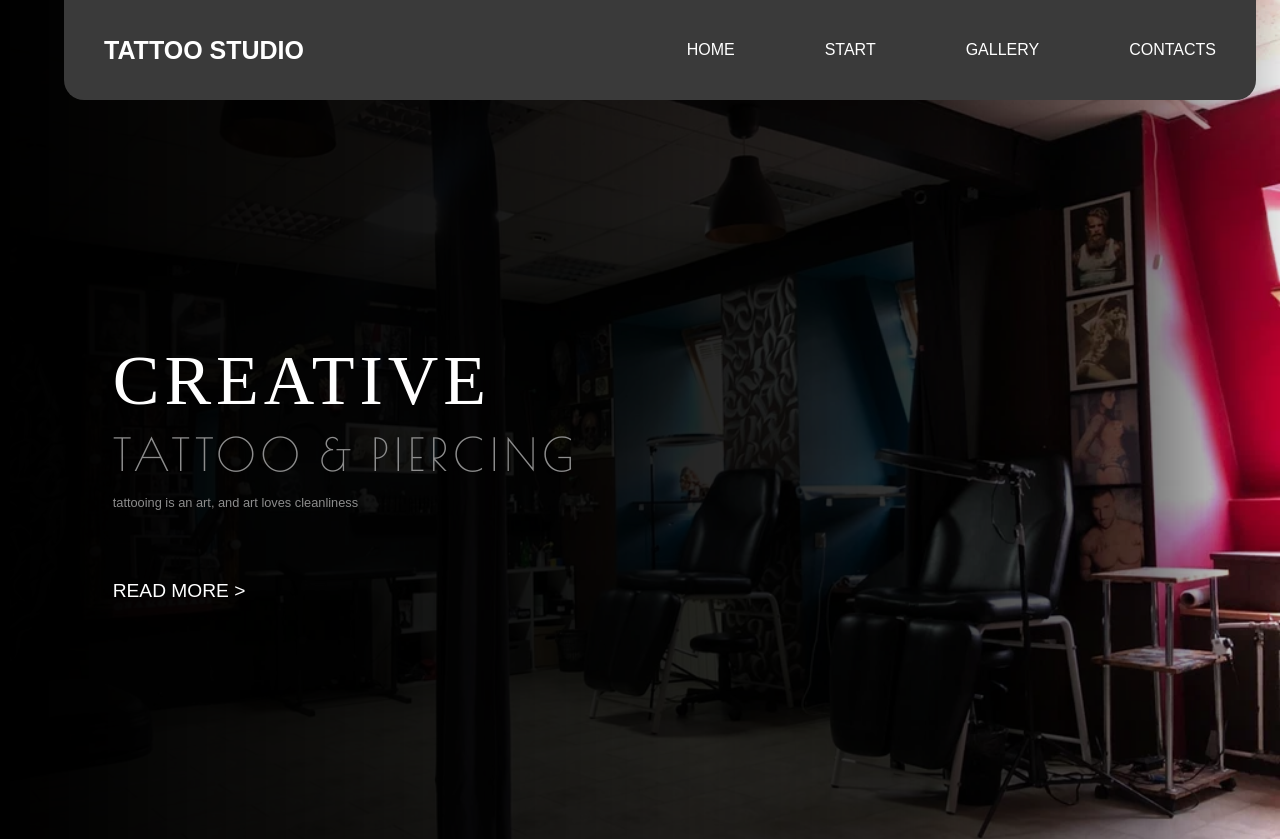
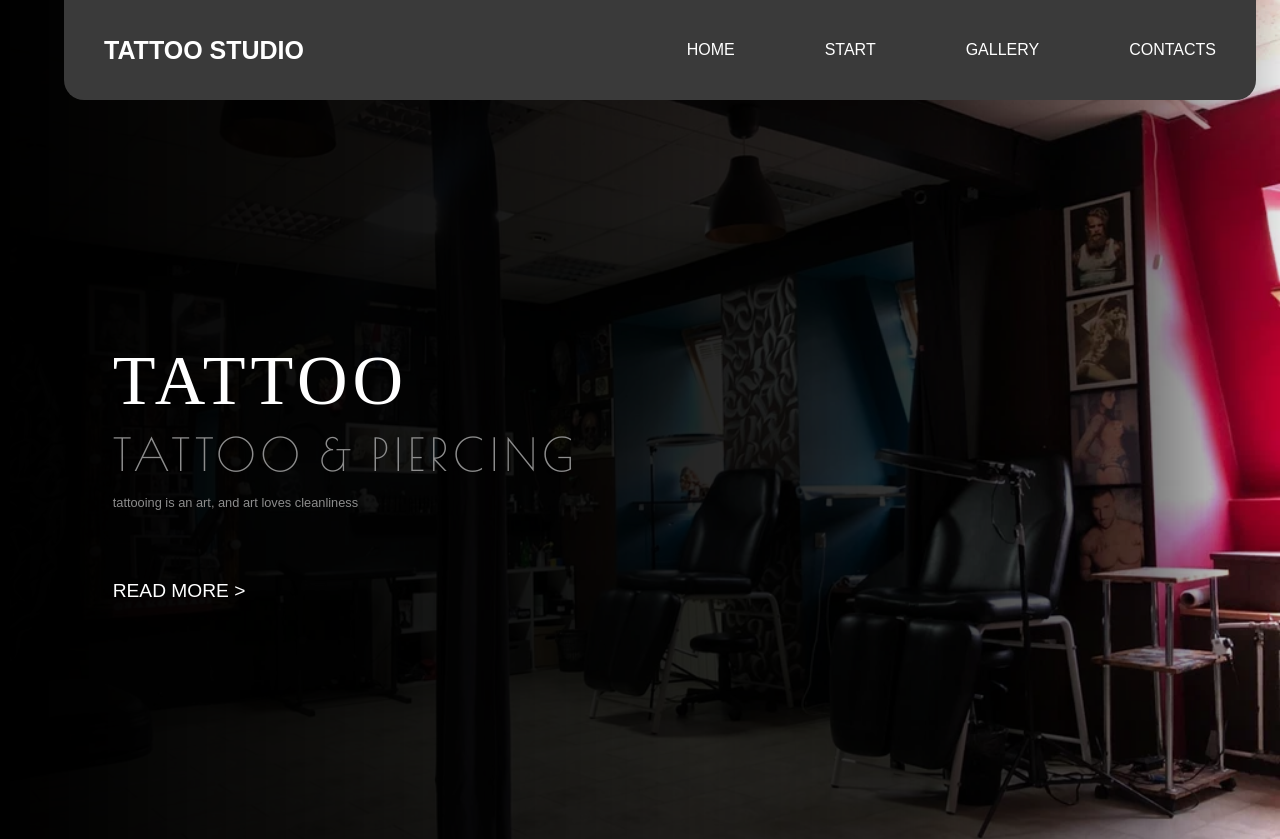
Before and after one commit to Akimovink/site2, a plain HTML site: page index.html in a window 1280 px wide. Shown: the top 839 px of the page. Drawn offline with nearby package versions, Linux system fonts and the light colour scheme.

Commit message:
Update index.html

```diff
--- a/index.html
+++ b/index.html
@@ -36,7 +36,7 @@
           <div class="photo">
             <img src="images/logo3.webp" alt="Фотография">
           <span class="book-button">
-            <p class='creative'>CREATIVE</p>
+            <p class='creative'>TATTOO</p>
             <p class='tattoo'>TATTOO & PIERCING</p>
             <p class='parlor'>tattooing is an art, and art loves cleanliness</p>
             <p class='readmore'>READ MORE ></p>
```
